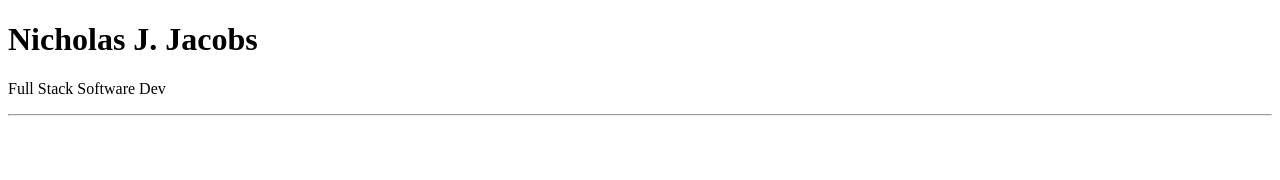
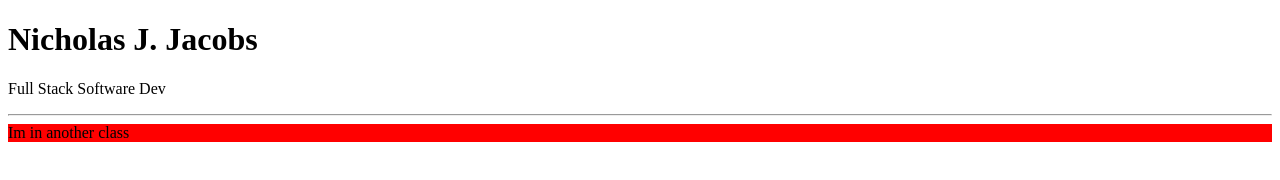
Before and after one commit to NicholasthedevJacobs/Portfolio_Website, a plain HTML site: page index.html in a window 1280 px wide. Drawn offline with Linux system fonts and the light colour scheme.

```diff
--- a/index.html
+++ b/index.html
@@ -3,6 +3,7 @@
     <head>
         <meta charset="utf-8" />
         <title>Nick Jacobs || Full Stack Developer</title>
+        <link rel="stylesheet" href="styles.css">
 
     </head>
     <body>
@@ -16,7 +17,7 @@
             </nav>
         </header>
         <main>
-
+            <div class="placeholder">Im in another class</div>
         </main>
 
     </body>
--- a/styles.css
+++ b/styles.css
@@ -0,0 +1,3 @@
+.placeholder {
+    background-color: red;
+}
```
Also changed, not shown: images/NickJLakePic.jpg (added).
